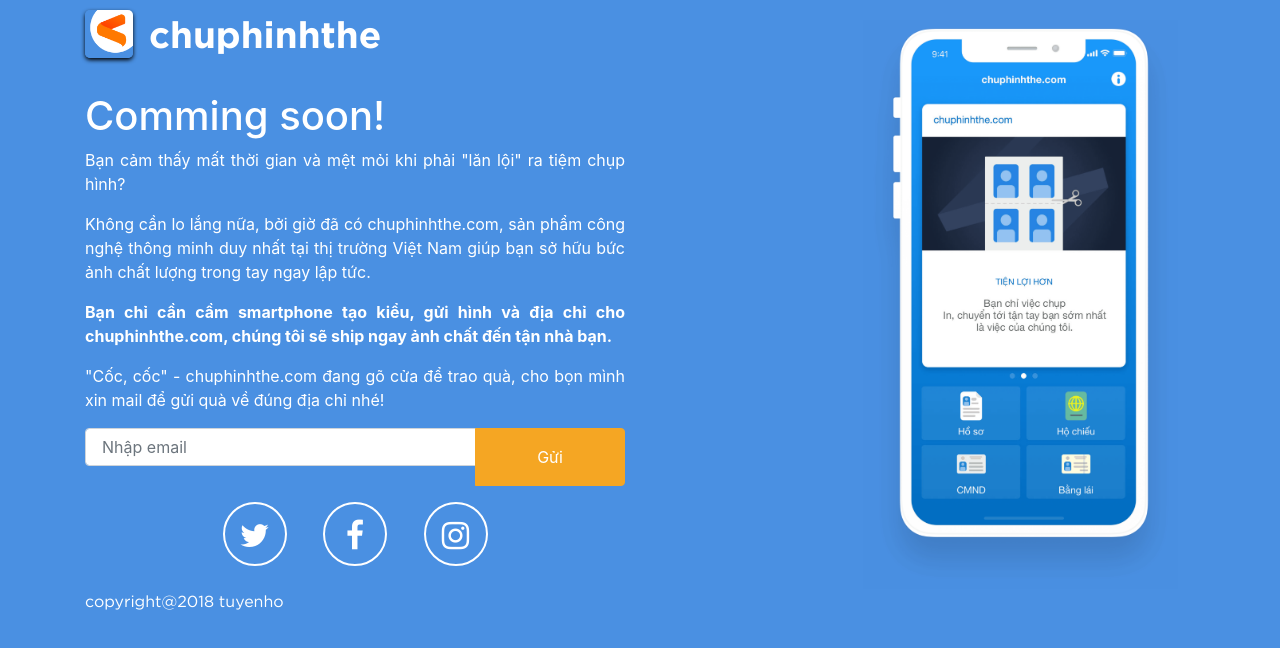
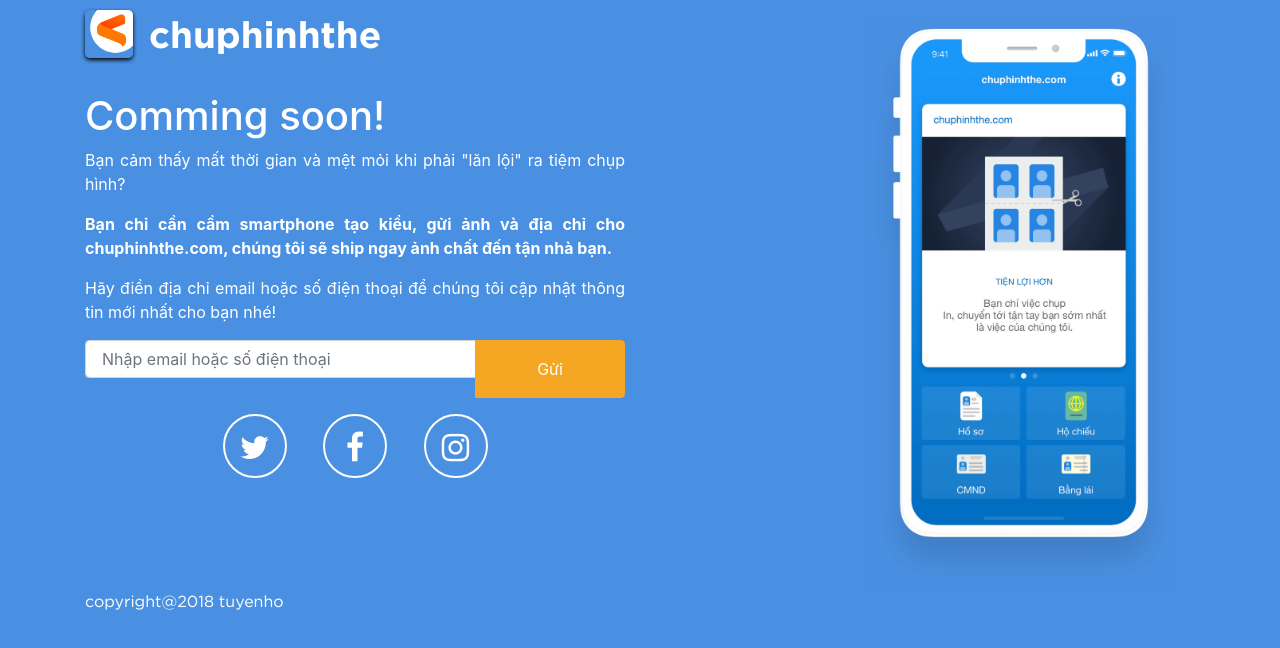
Before and after one commit to darkamenosa/chuphinhthe, a plain HTML site: page index.html in a window 1280 px wide. Drawn offline with nearby package versions, Linux system fonts and the light colour scheme.

Commit message:
change content

```diff
--- a/index.html
+++ b/index.html
@@ -53,24 +53,21 @@
             <div class="col-sm-12">
               <h1>Comming soon!</h1>
               <p class="text-justify">
-              Bạn cảm thấy mất thời gian và mệt mỏi khi phải "lăn lội" ra tiệm chụp hình?
-              </p>
-              <p class="text-justify">
-                Không cần lo lắng nữa, bởi giờ đã có chuphinhthe.com, sản phẩm công nghệ thông minh duy nhất tại thị trường Việt Nam giúp bạn sở hữu bức ảnh chất lượng trong tay ngay lập tức.
+                Bạn cảm thấy mất thời gian và mệt mỏi khi phải "lăn lội" ra tiệm chụp hình?
               </p>
               <p class="text-justify">
                 <strong>
-Bạn chỉ cần cầm smartphone tạo kiểu, gửi hình và địa chỉ cho chuphinhthe.com, chúng tôi sẽ ship ngay ảnh chất đến tận nhà bạn.
+                  Bạn chỉ cần cầm smartphone tạo kiểu, gửi ảnh và địa chỉ cho chuphinhthe.com, chúng tôi sẽ ship ngay ảnh chất đến tận nhà bạn.
                 </strong>
               </p>
 
               <p class="text-justify">
-"Cốc, cốc" - chuphinhthe.com đang gõ cửa để trao quà, cho bọn mình xin mail để gửi quà về đúng địa chỉ nhé!
+                Hãy điền địa chỉ email hoặc số điện thoại để chúng tôi cập nhật thông tin mới nhất cho bạn nhé!
               </p>
 
               <form id="email-form" class="">
                 <div class="input-group email-form">
-                  <input id="email" type="email" name="email" class="form-control" placeholder="Nhập email" />
+                  <input id="email" type="email" name="email" class="form-control" placeholder="Nhập email hoặc số điện thoại" />
                   <div class="input-group-append">
                     <button class="btn btn-orange" type="submit">Gửi</button>
                   </div>
@@ -84,7 +81,7 @@
               <div id="thanks-form" class="d-none">
                 <h4 class="text-justify">Cảm ơn bạn!</h4>
                 <h4 class="text-justify">
-                  Hộp quà sẽ nhanh chóng được trao đúng địa chỉ nhà bạn nhé! Chúc bạn một ngày tốt lành!
+                  Chúng tôi đã nhận được thông tin của bạn! Chúc bạn một ngày tốt lành
                 </h4>
               </div>
 
```
